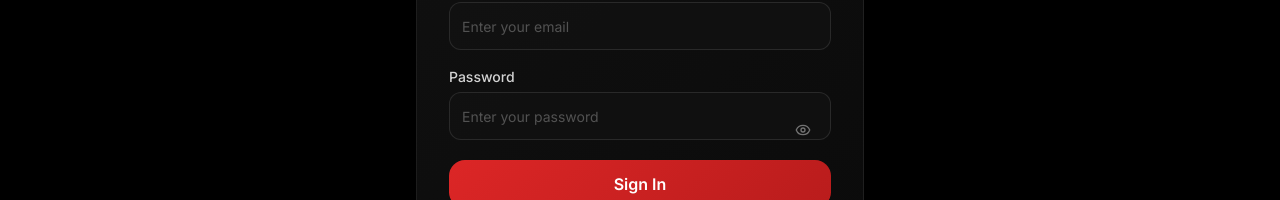
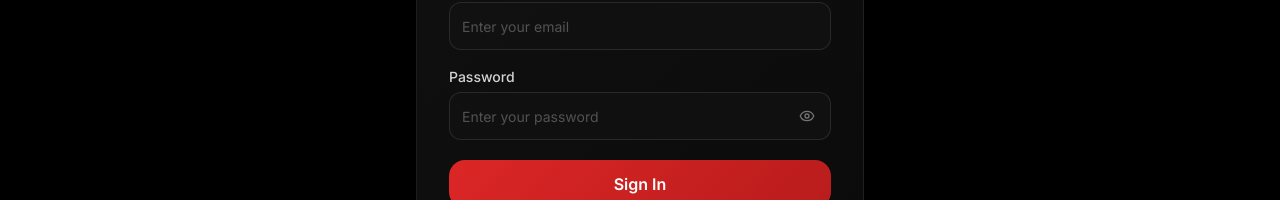
Before and after one commit to expectexception/onemoregift, a Next.js app in the folder frontend/: page /login in a window 1280 px wide. Shown: the part 428-628 px from the top of the page. Built offline with nearby package versions, Linux system fonts and the light colour scheme; no server answers.

Commit message:
fix: login page password visibility button alignment

```diff
--- a/frontend/src/app/components/UserLogin.js
+++ b/frontend/src/app/components/UserLogin.js
@@ -212,8 +212,9 @@ export default function UserLoginForm() {
 
                     {loginMode === "password" ? (
                         <>
-                            <div className="flex flex-col space-y-2 relative">
+                            <div className="flex flex-col space-y-2">
                                 <Label htmlFor="password" className="text-neutral-300">Password</Label>
+                                <div className="relative">
                                     <Input
                                         id="password"
                                         type={showPassword ? "text" : "password"}
@@ -227,11 +228,12 @@ export default function UserLoginForm() {
                                         type="button"
                                         variant="ghost"
                                         size="icon"
-                                    className="absolute right-2 top-8 text-neutral-500 hover:text-white"
+                                        className="absolute right-2 top-1/2 -translate-y-1/2 text-neutral-500 hover:text-white h-8 w-8"
                                         onClick={() => setShowPassword(!showPassword)}
                                     >
                                         {showPassword ? <EyeOff className="w-5 h-5" /> : <Eye className="w-5 h-5" />}
                                     </Button>
+                                </div>
                             </div>
                             <Button type="submit" className="w-full h-12 btn-gradient rounded-xl font-semibold text-base">
                                 Sign In
```
Lines whose indentation alone changed are shown as unchanged.
